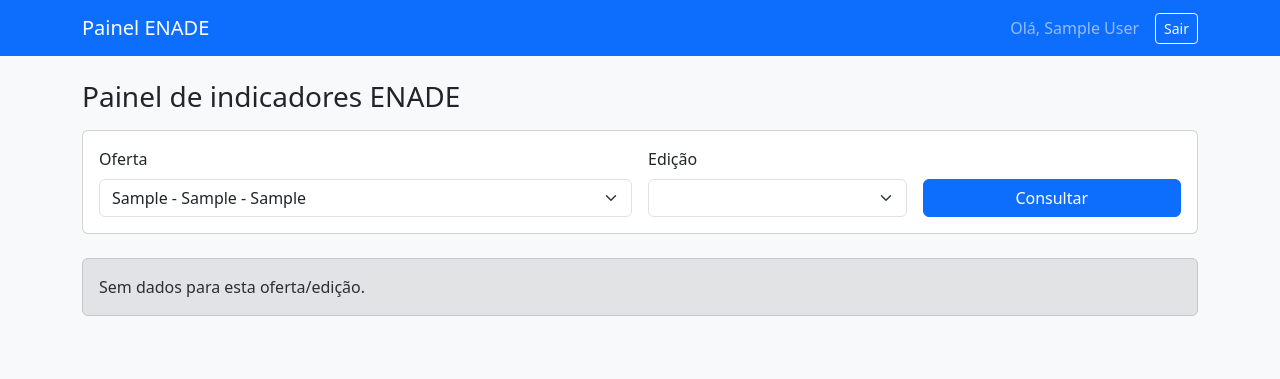
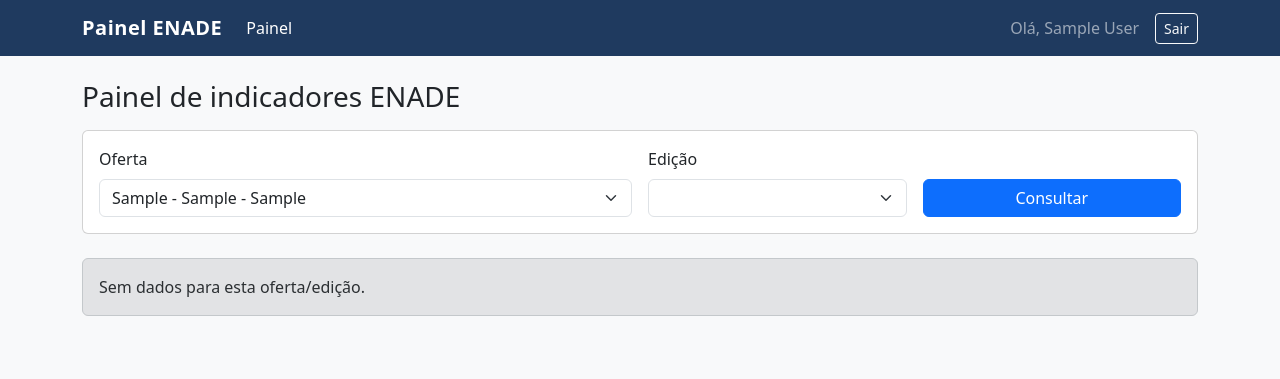
Before and after one commit to leobortoli/projeto-adm-gestao-dw, a PHP site: page /painel.php in a window 1280 px wide. Shown: the top 379 px of the page. Run offline with PHP 8.4, Linux system fonts and the light colour scheme; the visitor is signed in with stand-in values (Sample User, id 1); tables that the repository leaves empty hold one stand-in row (values such as "Sample post"); data that the repository does not hold is empty.

Commit message:
Adiciona links de navegacao e estilo do menu

```diff
--- a/app/assets/css/estilo.css
+++ b/app/assets/css/estilo.css
@@ -0,0 +1,20 @@
+/* Painel ENADE - Grupo 02 - estilos próprios (carregam depois do Bootstrap) */
+
+:root {
+    --cor-principal: #1f3a5f;
+    --cor-destaque: #2e7d9a;
+}
+
+/* Menu */
+.navbar.bg-primary {
+    background-color: var(--cor-principal) !important;
+}
+
+.navbar-brand {
+    font-weight: 600;
+    letter-spacing: 0.5px;
+}
+
+.navbar .btn-outline-light:hover {
+    color: var(--cor-principal);
+}
--- a/app/includes/cabecalho.php
+++ b/app/includes/cabecalho.php
@@ -2,6 +2,7 @@
 // Cabeçalho compartilhado: abre o HTML, carrega os estilos e mostra a barra de navegação.
 // Antes de dar require, a página pode definir $tituloPagina.
 $tituloPagina = $tituloPagina ?? 'Painel ENADE';
+$paginaAtual = basename($_SERVER['PHP_SELF']);
 ?>
 <!doctype html>
 <html lang="pt-BR">
@@ -13,10 +14,16 @@ $tituloPagina = $tituloPagina ?? 'Painel ENADE';
     <link rel="stylesheet" href="assets/css/estilo.css">
 </head>
 <body class="bg-light">
-    <nav class="navbar navbar-dark bg-primary mb-4">
+    <nav class="navbar navbar-expand navbar-dark bg-primary mb-4">
         <div class="container">
             <a class="navbar-brand" href="painel.php">Painel ENADE</a>
-            <span class="navbar-text ms-auto me-3">Olá, <?= htmlspecialchars($_SESSION['usuario_nome']) ?></span>
+            <ul class="navbar-nav me-auto">
+                <!-- Para uma página nova, copie um <li> e troque o arquivo e o texto: -->
+                <li class="nav-item">
+                    <a class="nav-link <?= $paginaAtual == 'painel.php' ? 'active' : '' ?>" href="painel.php">Painel</a>
+                </li>
+            </ul>
+            <span class="navbar-text me-3">Olá, <?= htmlspecialchars($_SESSION['usuario_nome']) ?></span>
             <a class="btn btn-outline-light btn-sm" href="logout.php">Sair</a>
         </div>
     </nav>
```
